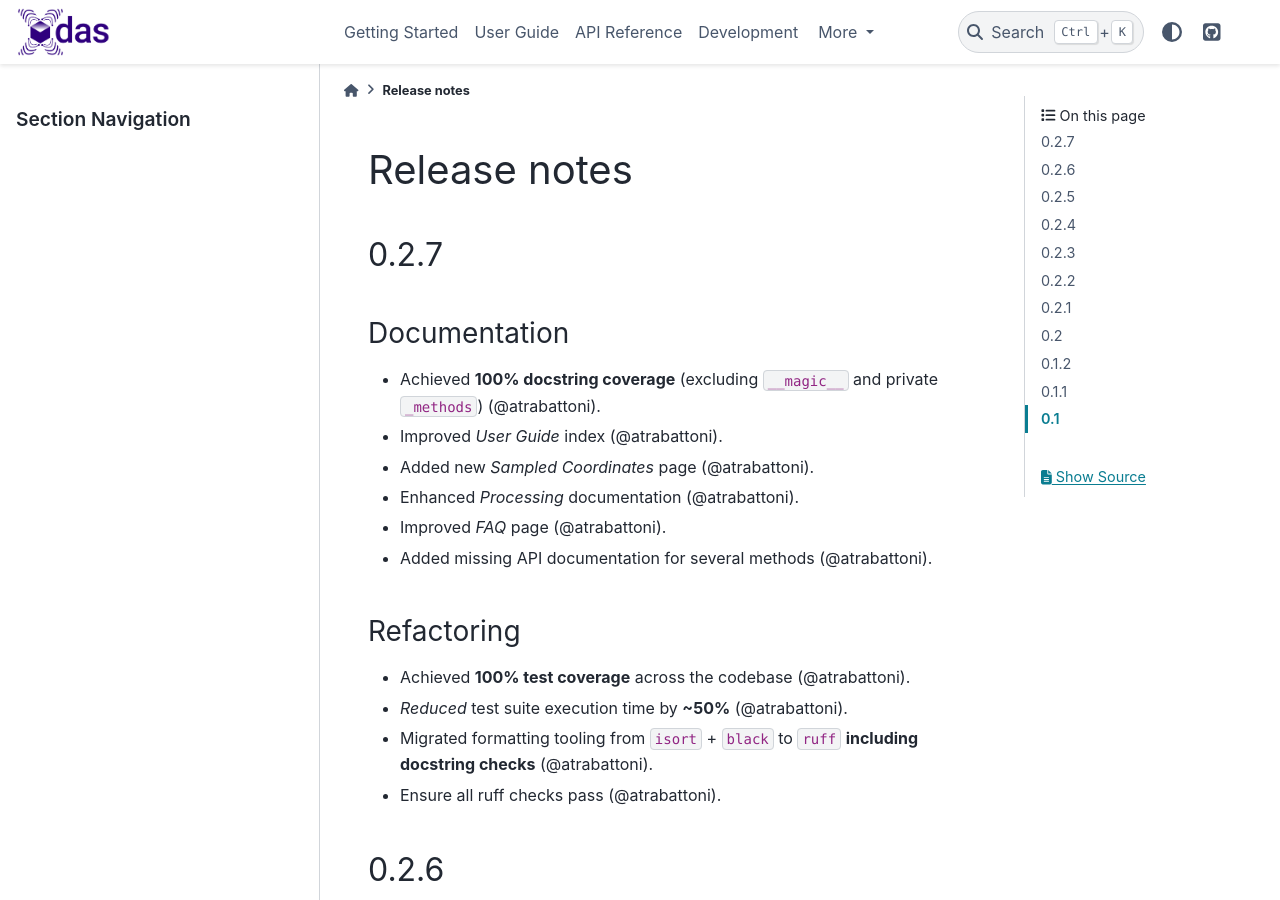
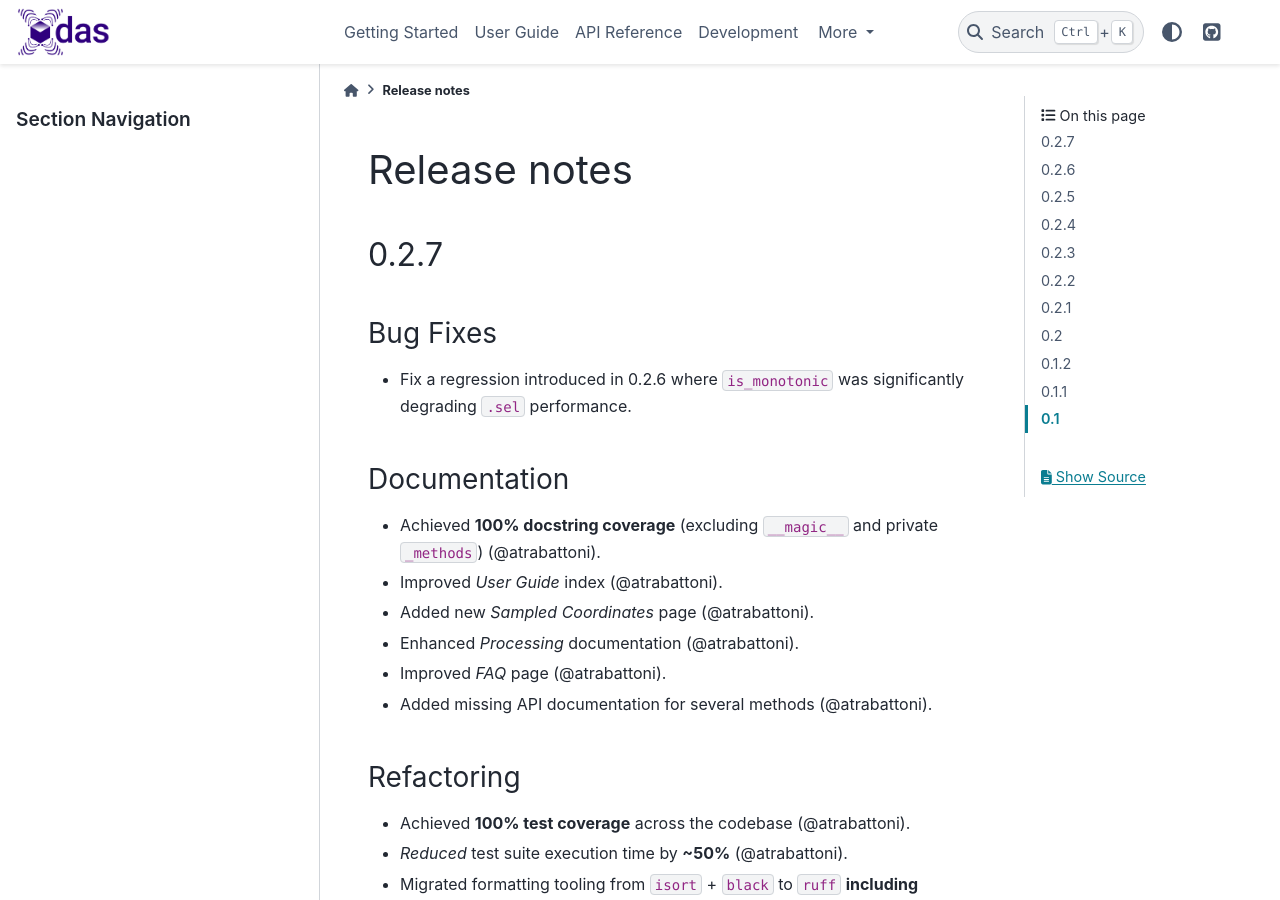
Before and after one commit to xdas-dev/xdas, a Sphinx documentation site: the page built from docs/release-notes.md, in a window 1280 px wide and 900 px high. Built offline with Sphinx 7.4.7 and the PyData theme 0.15.4, drawn with Linux system fonts in a browser that asks for light colours.

Commit message:
Update release-notes.py

```diff
--- a/docs/release-notes.md
+++ b/docs/release-notes.md
@@ -1,6 +1,9 @@
 # Release notes
 
 ## 0.2.7
+
+### Bug Fixes
+- Fix a regression introduced in 0.2.6 where `is_monotonic` was significantly degrading `.sel` performance.
 
 ### Documentation
 - Achieved **100% docstring coverage** (excluding `__magic__` and private `_methods`) (@atrabattoni).
```
